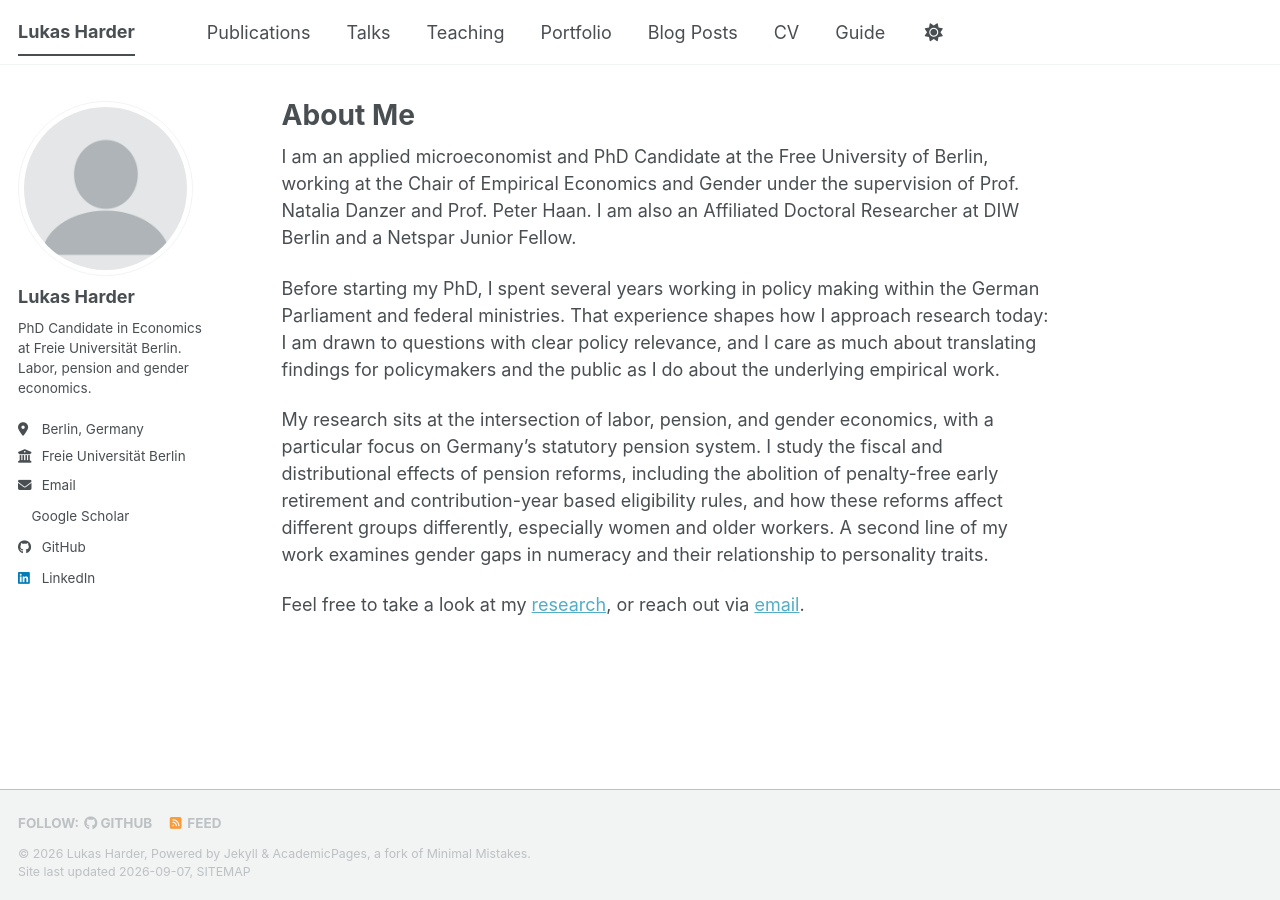
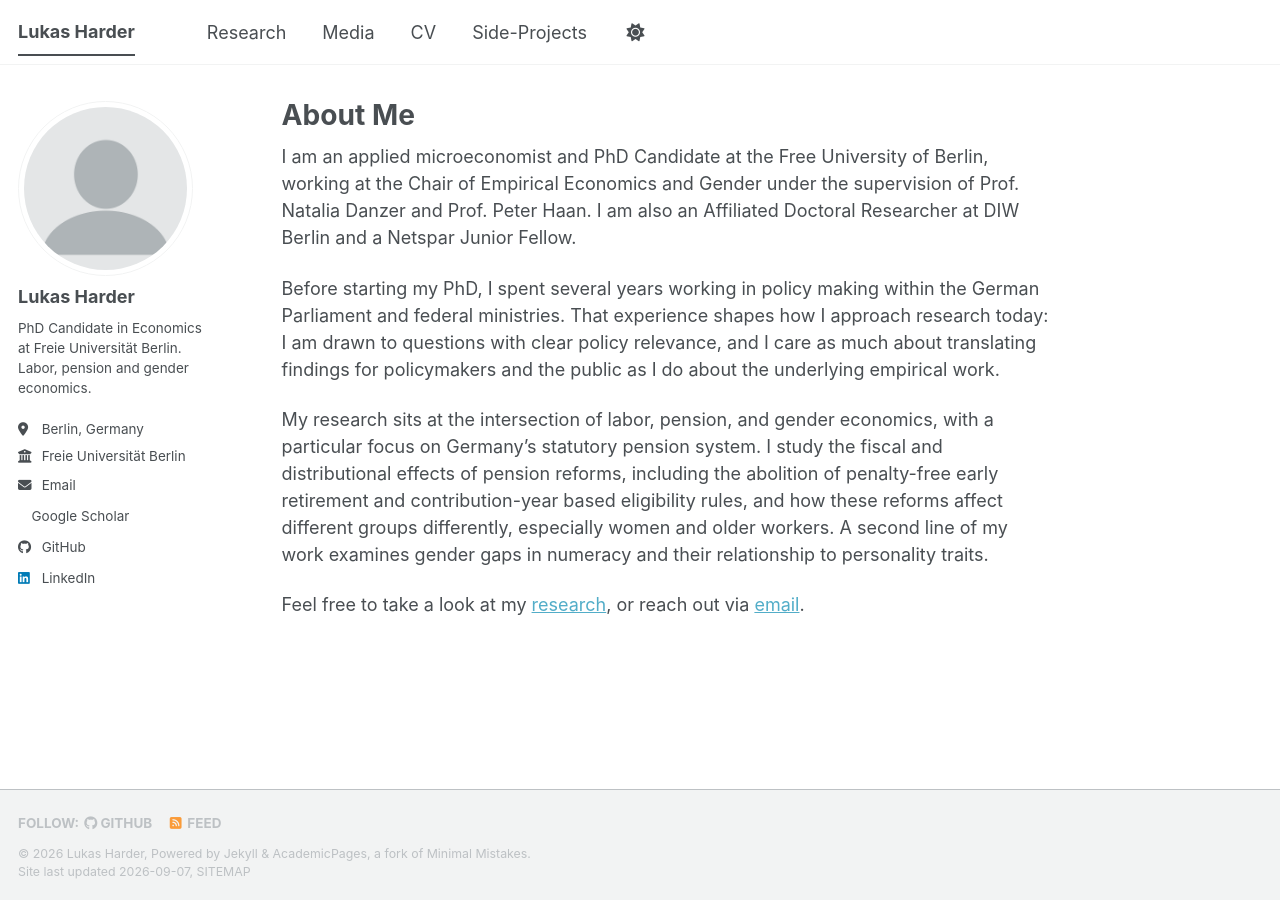
Before and after one commit to lukasharder/lukasharder.github.io, a Jekyll site: the page built from _pages/about.md, in a window 1280 px wide. Built offline with Jekyll 4.4.1, drawn with Linux system fonts in a browser that asks for light colours; a style sheet for code colours, icons or effects is not loaded.

Commit message:
Update navigation titles and URLs in YAML file

```diff
--- a/_data/navigation.yml
+++ b/_data/navigation.yml
@@ -8,26 +8,14 @@
 #      Markdown formatted page while the second is generated using JSON.
 
 main:
-  - title: "Publications"
+  - title: "Research"
     url: /publications/
 
-  - title: "Talks"
-    url: /talks/
-
-  - title: "Teaching"
-    url: /teaching/
-
-  - title: "Portfolio"
-    url: /portfolio/
-
-  - title: "Blog Posts"
-    url: /year-archive/
+  - title: "Media"
+    url: /media/
 
   - title: "CV"
     url: /cv/
 
-  # - title: "CV"
-  #   url: /cv-json/
-
-  - title: "Guide"
-    url: /markdown/
+  - title: "Side-Projects"
+    url: /portfolio/
```
